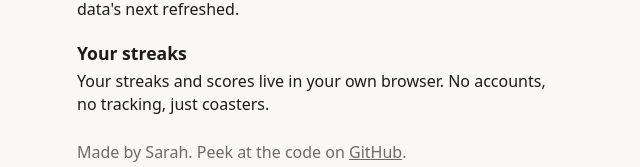
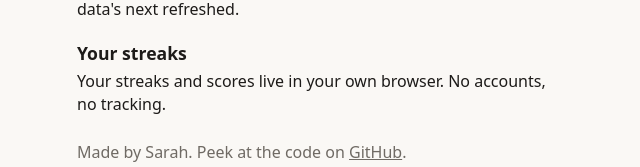
Before and after one commit to mikachan/trackdown, a SvelteKit app in the folder app/: page /about in a window 1280 px wide. Shown: the part 657-824 px from the top of the page, without its empty margins (319-959 px from the left). Built offline with nearby package versions, Linux system fonts and the light colour scheme.

Commit message:
copy: trim the streaks line on the about page
Co-Authored-By: Claude Opus 5.5 <noreply@anthropic.com>

```diff
--- a/app/src/routes/about/+page.svelte
+++ b/app/src/routes/about/+page.svelte
@@ -33,7 +33,7 @@
 	</p>
 
 	<h2>Your streaks</h2>
-	<p>Your streaks and scores live in your own browser. No accounts, no tracking, just coasters.</p>
+	<p>Your streaks and scores live in your own browser. No accounts, no tracking.</p>
 
 	<p class="made">
 		Made by Sarah. Peek at the code on <a href="https://github.com/mikachan/trackdown">GitHub</a>.
```
